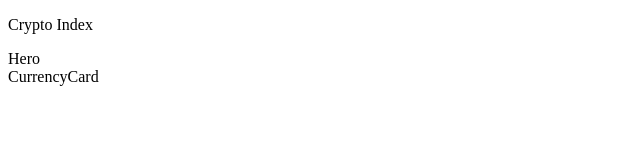
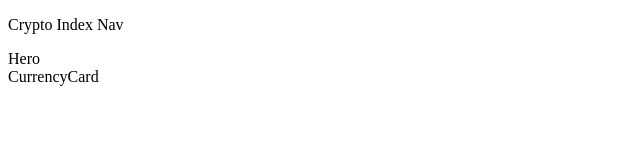
Before and after one commit to rloterh/CryptoIndex, a React (Create React App) app: page / in a window 1280 px wide. Shown: the top 160 px of the page, without its empty margins (0-640 px from the left). Built offline with nearby package versions, Linux system fonts and the light colour scheme.

Commit message:
Implement basic routes on components

```diff
--- a/src/components/App.js
+++ b/src/components/App.js
@@ -1,13 +1,18 @@
+import React from 'react';
+import { BrowserRouter as Router, Route, Routes } from 'react-router-dom';
+import Home from './Home/Home';
+import CurrencyDetails from './CurrencyDetails/CurrencyDetails';
 import './App.scss';
-import Home from './Home/Home';
 
 const App = () => (
   <div className="App">
-    <p>
-      Crypto Index
-
-    </p>
-    <Home />
+    <Router>
+      <p>Crypto Index Nav</p>
+      <Routes>
+        <Route path="/" element={<Home />} />
+        <Route path="/CurrencyDetial" element={<CurrencyDetails />} />
+      </Routes>
+    </Router>
   </div>
 );
 
```
